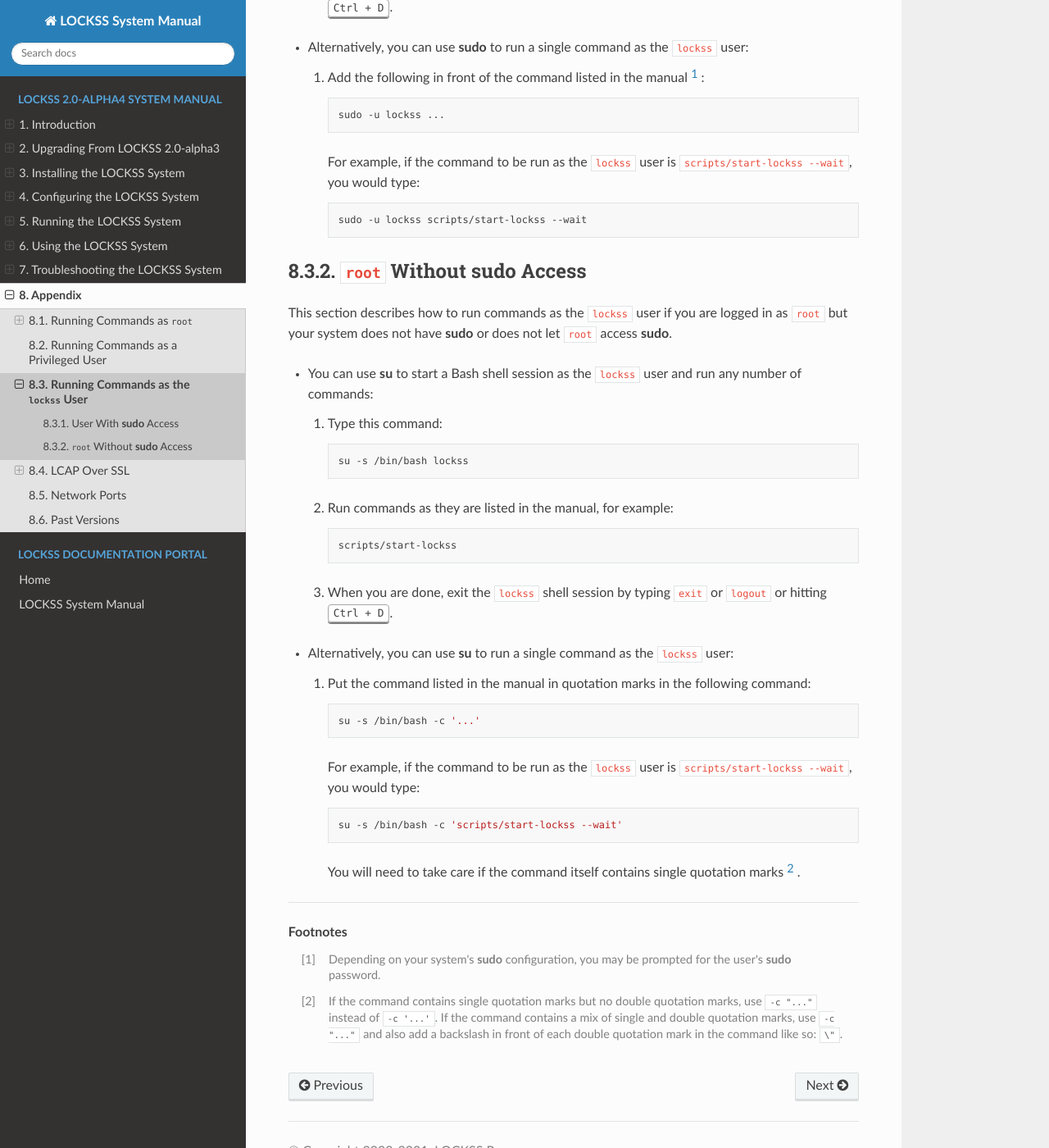
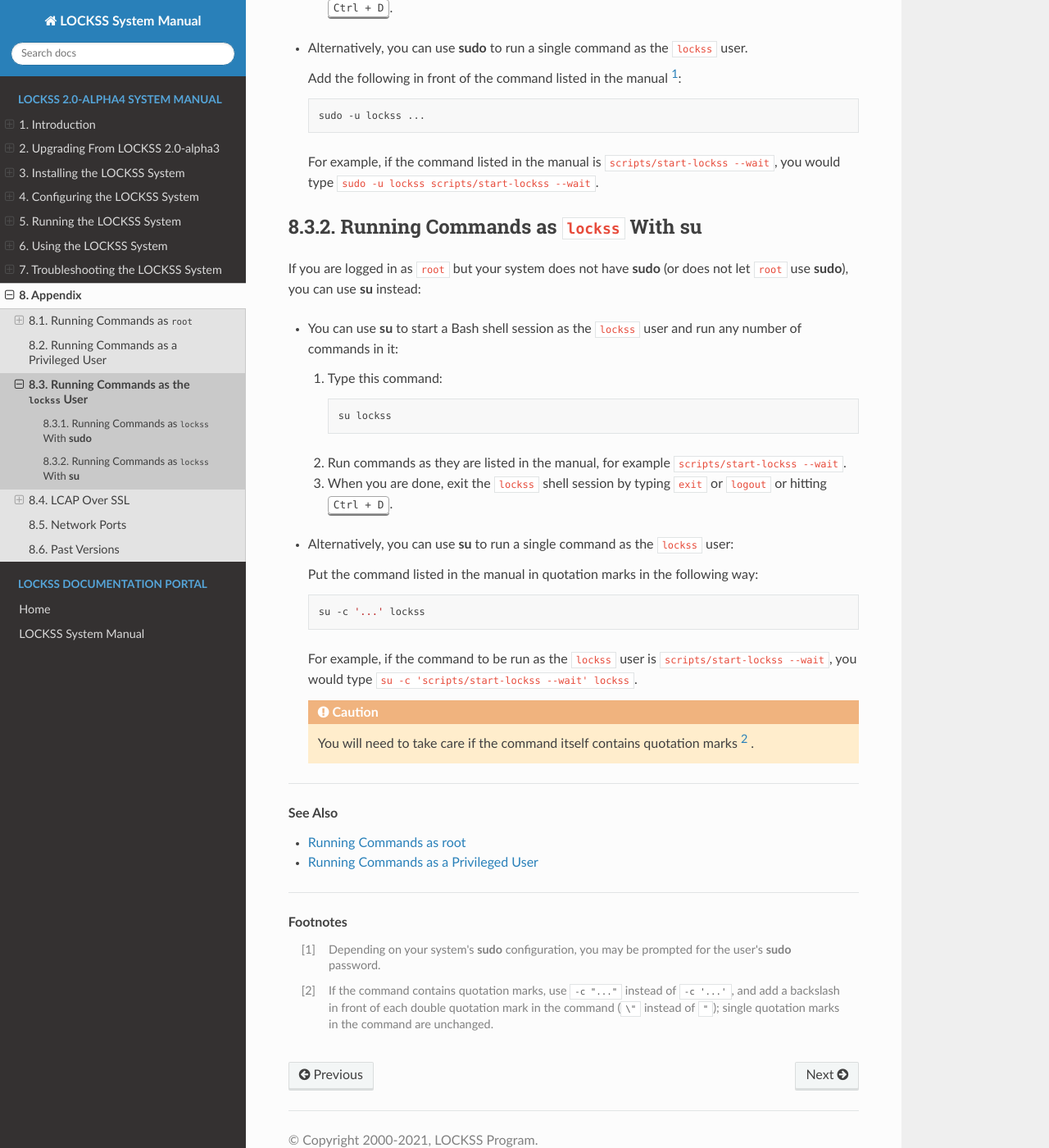
Before and after one commit to lockss/lockss-rtd-manual, a Sphinx documentation site: the page built from docs/appendix/lockss.rst, in a window 1280 px wide and 1400 px high, scrolled down 819 px. Shown: the whole window at 82% size. Built offline with Sphinx 7.4.7 and the Read the Docs theme 2.0.0, drawn with Linux system fonts in a browser that asks for light colours; some of the changed text lies outside the part shown.

Commit message:
Change the lockss user shell to Bash. Rewording, cosmetic.

```diff
--- a/docs/appendix/lockss.rst
+++ b/docs/appendix/lockss.rst
@@ -2,85 +2,82 @@
 Running Commands as the ``lockss`` User
 =======================================
 
-Unless otherwise noted, most commands in this manual are intended to be run as the ``lockss`` user. This section describes how to run commands as the ``lockss`` user.
+Unless otherwise noted, most commands in this manual are intended to be run as the ``lockss`` user (oftentimes in the ``lockss`` user's :file:`lockss-installer` directory). This section describes two methods for doing so.
 
 .. contents:: Topic Overview
    :local:
    :depth: 1
 
---------------------------------
-User With :program:`sudo` Access
---------------------------------
+---------------------------------------------------
+Running Commands as ``lockss`` With :program:`sudo`
+---------------------------------------------------
 
-This section describes how to run commands as the ``lockss`` user if you are logged in as a user (``root`` or non-``root``) with access to :program:`sudo`.
+If you are logged in as a user who can run commands as ``lockss`` via :program:`sudo`:
 
-*  You can use :program:`sudo` to start a Bash shell session as the ``lockss`` user and run any number of commands:
+*  You can start a Bash shell session as the ``lockss`` user and run any number of commands in it:
 
-   1. Run this command [#fn1]_ :
+   1. Run this command [#fn1]_:
 
       .. code-block:: shell
 
-         sudo -u lockss /bin/bash
+         sudo -i -u lockss
 
-   2. Run commands as they are listed in the manual, for example:
+      .. tip::
 
-      .. code-block:: shell
+         You can also use the slightly shorter version ``sudo -iu lockss``.
 
-         scripts/start-lockss
+   2. Run commands as they are listed in the manual, for example ``scripts/start-lockss --wait``.
 
    3. When you are done, exit the ``lockss`` shell session by typing ``exit`` or ``logout`` or hitting :kbd:`Ctrl + D`.
 
-*  Alternatively, you can use :program:`sudo` to run a single command as the ``lockss`` user:
+*  Alternatively, you can use :program:`sudo` to run a single command as the ``lockss`` user.
 
-   1. Add the following in front of the command listed in the manual [#fn1]_ :
+   Add the following in front of the command listed in the manual [#fn1]_:
 
-      .. code-block:: shell
+   .. code-block:: shell
 
-         sudo -u lockss ...
+      sudo -u lockss ...
 
-      For example, if the command to be run as the ``lockss`` user is ``scripts/start-lockss --wait``, you would type:
+   For example, if the command listed in the manual is ``scripts/start-lockss --wait``, you would type ``sudo -u lockss scripts/start-lockss --wait``.
 
-      .. code-block:: shell
+-------------------------------------------------
+Running Commands as ``lockss`` With :program:`su`
+-------------------------------------------------
 
-         sudo -u lockss scripts/start-lockss --wait
+If you are logged in as ``root`` but your system does not have :program:`sudo` (or does not let ``root`` use :program:`sudo`), you can use :program:`su` instead:
 
----------------------------------------
-``root`` Without :program:`sudo` Access
----------------------------------------
-
-This section describes how to run commands as the ``lockss`` user if you are logged in as ``root`` but your system does not have :program:`sudo` or does not let ``root`` access :program:`sudo`.
-
-*  You can use :program:`su` to start a Bash shell session as the ``lockss`` user and run any number of commands:
+*  You can use :program:`su` to start a Bash shell session as the ``lockss`` user and run any number of commands in it:
 
    1. Type this command:
 
       .. code-block:: shell
 
-         su -s /bin/bash lockss
+         su lockss
 
-   2. Run commands as they are listed in the manual, for example:
-
-      .. code-block:: shell
-
-         scripts/start-lockss
+   2. Run commands as they are listed in the manual, for example ``scripts/start-lockss --wait``.
 
    3. When you are done, exit the ``lockss`` shell session by typing ``exit`` or ``logout`` or hitting :kbd:`Ctrl + D`.
 
 *  Alternatively, you can use :program:`su` to run a single command as the ``lockss`` user:
 
-   1. Put the command listed in the manual in quotation marks in the following command:
+   Put the command listed in the manual in quotation marks in the following way:
 
-      .. code-block:: shell
+   .. code-block:: shell
 
-         su -s /bin/bash -c '...'
+      su -c '...' lockss
 
-      For example, if the command to be run as the ``lockss`` user is ``scripts/start-lockss --wait``, you would type:
+   For example, if the command to be run as the ``lockss`` user is ``scripts/start-lockss --wait``, you would type ``su -c 'scripts/start-lockss --wait' lockss``.
 
-      .. code-block:: shell
+   .. caution::
 
-         su -s /bin/bash -c 'scripts/start-lockss --wait'
+      You will need to take care if the command itself contains quotation marks [#fn2]_ .
 
-      You will need to take care if the command itself contains single quotation marks [#fn2]_ .
+----
+
+.. rubric:: See Also
+
+*  :doc:`root`
+*  :doc:`privileged`
 
 ----
 
@@ -92,4 +89,4 @@ This section describes how to run commands as the ``lockss`` user if you are log
 
 .. [#fn2]
 
-   If the command contains single quotation marks but no double quotation marks, use ``-c "..."`` instead of ``-c '...'``. If the command contains a mix of single and double quotation marks, use ``-c "..."`` and also add a backslash in front of each double quotation mark in the command like so: ``\"``.
+   If the command contains quotation marks, use ``-c "..."`` instead of ``-c '...'``, and add a backslash in front of each double quotation mark in the command (``\"`` instead of ``"``); single quotation marks in the command are unchanged.
--- a/docs/installing/user.rst
+++ b/docs/installing/user.rst
@@ -8,7 +8,7 @@ To create the ``lockss`` user and group, run this :program:`useradd` command as
 
 .. code-block:: shell
 
-   useradd --system --user-group --create-home --shell=/bin/false lockss
+   useradd --system --user-group --create-home --shell=/bin/bash lockss
 
 ----
 
```
Also changed, not shown: docs/appendix/privileged.rst (+9 -2 lines), docs/appendix/root.rst (+15 -12 lines).
